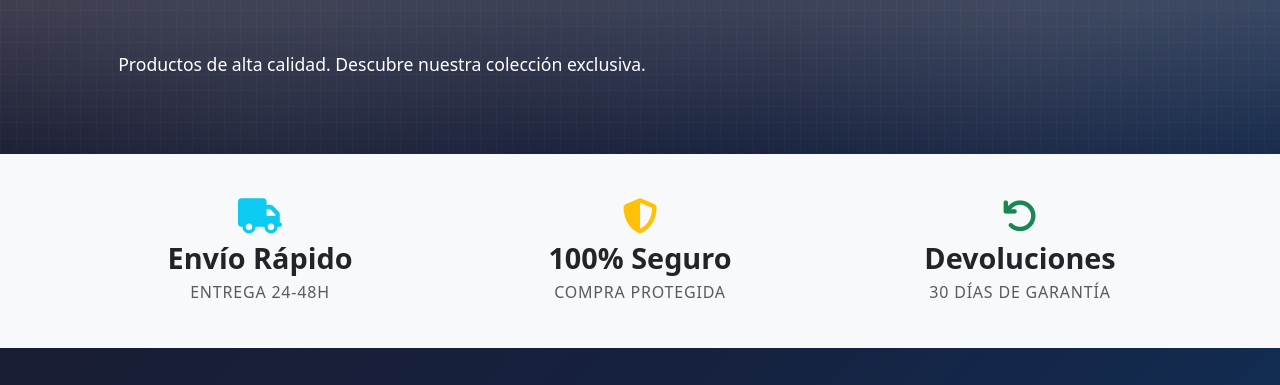
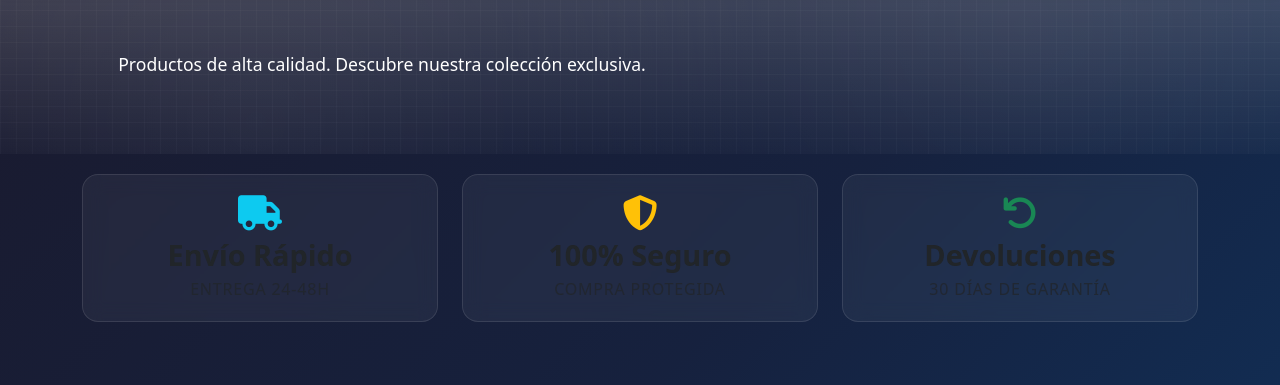
Before and after one commit to Splash-3d/Store, a website: page public/index.html in a window 1280 px wide. Shown: the part 63-448 px from the top of the page. Drawn offline with nearby package versions, Linux system fonts and the light colour scheme; no server answers.

Commit message:
Remove stats section wrapper - place stats directly on body with glassmorphism

```diff
--- a/public/index.html
+++ b/public/index.html
@@ -54,8 +54,7 @@
             <p class="lead mb-4 text-white">Productos de alta calidad. Descubre nuestra colección exclusiva.</p>
         </div>
     </section>
-    <!-- Stats Section -->
-    <section class="py-4 bg-light">
+    <!-- Stats Section - Directamente en el body -->
     <div class="container">
         <div class="row text-center">
             <div class="col-md-4">
@@ -81,7 +80,6 @@
             </div>
         </div>
     </div>
-    </section>
     <!-- Featured Products Preview -->
     <section class="py-5">
         <div class="container">
--- a/public/styles.css
+++ b/public/styles.css
@@ -355,10 +355,16 @@ p {
     display: none;
 }
 
+/* Stats items directly on body */
 .stat-item {
     text-align: center;
-    padding: var(--spacing-lg) !important;
+    padding: var(--spacing-lg) var(--spacing-md) !important;
     transition: transform var(--transition-normal);
+    margin: var(--spacing-lg) 0;
+    background: rgba(255, 255, 255, 0.05);
+    border-radius: var(--radius-xl);
+    backdrop-filter: blur(10px);
+    border: 1px solid rgba(255, 255, 255, 0.1);
 }
 
 .stat-item:hover { transform: translateY(-4px); }
```
Lines whose indentation alone changed are shown as unchanged.
